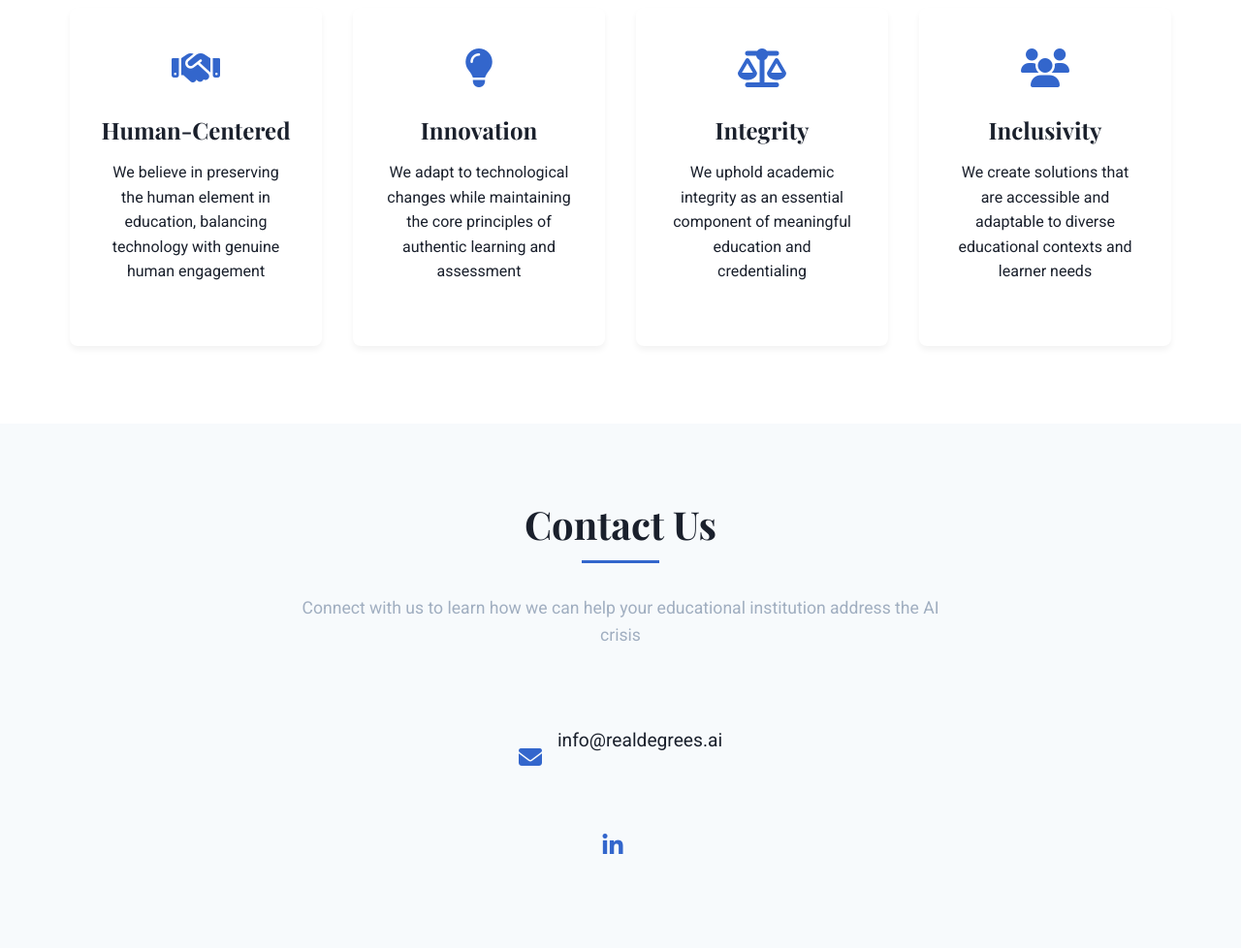
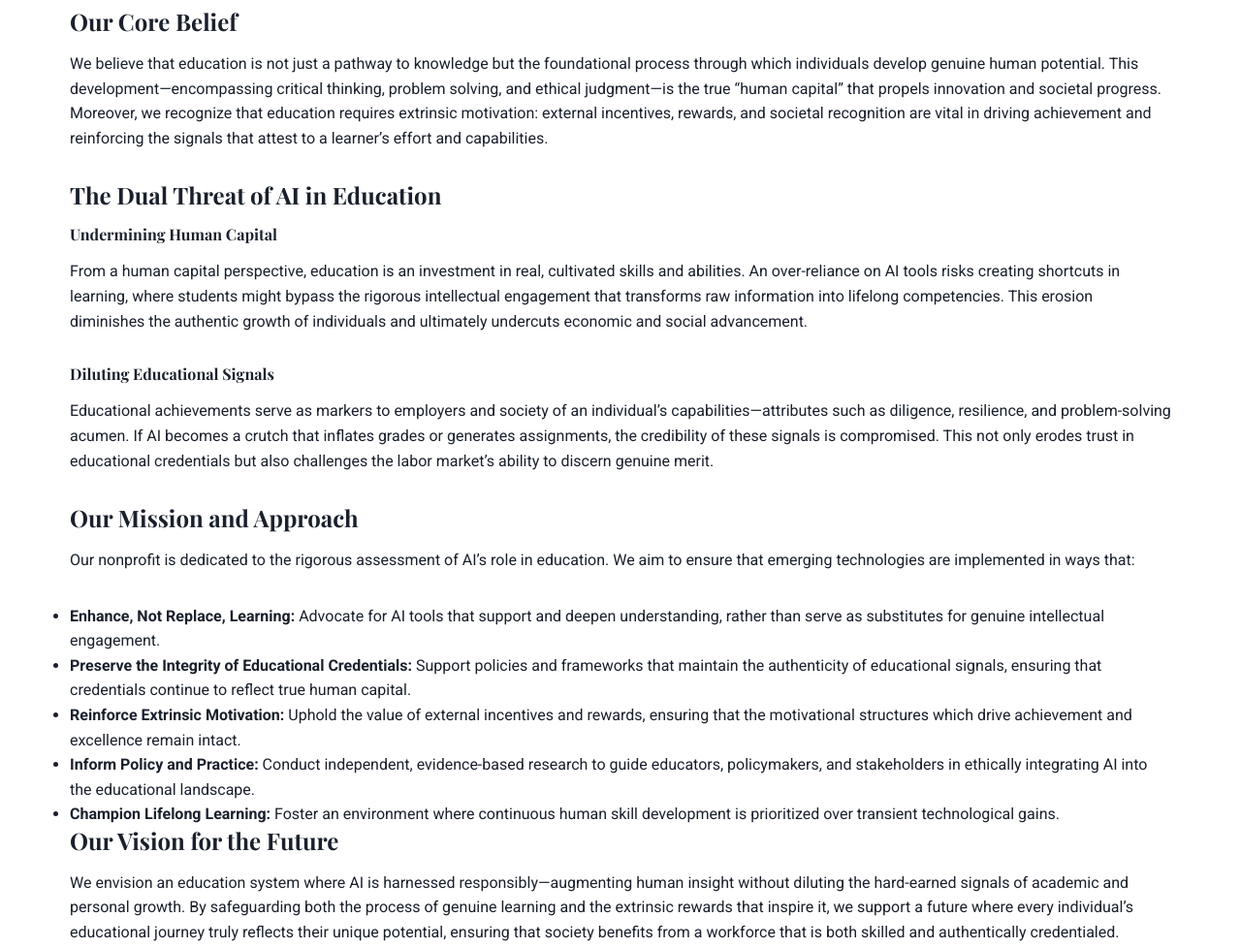
Before and after one commit to matthewdigiuseppe/RDwebsitev2, a plain HTML site: page index.html in a window 1280 px wide. Shown: the part 2620-3598 px from the top of the page at 97% size. Drawn offline with nearby package versions, Linux system fonts and the light colour scheme.

Commit message:
Update website: added philosophy section edits and final design touches

```diff
--- a/index.html
+++ b/index.html
@@ -78,7 +78,7 @@
                       <i class="fas fa-shield-alt"></i>
                   </div>
                   <h3>Auditing Assessment for AI Vulnerability</h3>
-                    <p>Evaluating assessment methods to identify vulnerabilities to AI tools and certifying AI-proof degree programs </p>
+                  <p>Evaluating assessment methods to identify vulnerabilities to AI tools and certifying AI-proof degree programs</p>
               </div>
               <div class="service-card">
                   <div class="service-icon">
@@ -130,34 +130,32 @@
               <h2>Our Philosophy</h2>
               <p>The core values that guide our approach to education in the age of AI</p>
           </div>
-            <div class="philosophy-grid">
-                <div class="philosophy-card">
-                    <div class="philosophy-icon">
-                        <i class="fas fa-handshake"></i>
+          <div class="philosophy-content">
+              <div class="philosophy-section">
+                  <h3>Our Core Belief</h3>
+                  <p>We believe that education is not just a pathway to knowledge but the foundational process through which individuals develop genuine human potential. This development—encompassing critical thinking, problem solving, and ethical judgment—is the true “human capital” that propels innovation and societal progress. Moreover, we recognize that education requires extrinsic motivation: external incentives, rewards, and societal recognition are vital in driving achievement and reinforcing the signals that attest to a learner’s effort and capabilities.</p>
               </div>
-                    <h3>Human-Centered</h3>
-                    <p>We believe in preserving the human element in education, balancing technology with genuine human engagement</p>
+              <div class="philosophy-section">
+                  <h3>The Dual Threat of AI in Education</h3>
+                  <h4>Undermining Human Capital</h4>
+                  <p>From a human capital perspective, education is an investment in real, cultivated skills and abilities. An over-reliance on AI tools risks creating shortcuts in learning, where students might bypass the rigorous intellectual engagement that transforms raw information into lifelong competencies. This erosion diminishes the authentic growth of individuals and ultimately undercuts economic and social advancement.</p>
+                  <h4>Diluting Educational Signals</h4>
+                  <p>Educational achievements serve as markers to employers and society of an individual’s capabilities—attributes such as diligence, resilience, and problem-solving acumen. If AI becomes a crutch that inflates grades or generates assignments, the credibility of these signals is compromised. This not only erodes trust in educational credentials but also challenges the labor market’s ability to discern genuine merit.</p>
               </div>
-                <div class="philosophy-card">
-                    <div class="philosophy-icon">
-                        <i class="fas fa-lightbulb"></i>
+              <div class="philosophy-section">
+                  <h3>Our Mission and Approach</h3>
+                  <p>Our nonprofit is dedicated to the rigorous assessment of AI’s role in education. We aim to ensure that emerging technologies are implemented in ways that:</p>
+                  <ul>
+                      <li><strong>Enhance, Not Replace, Learning:</strong> Advocate for AI tools that support and deepen understanding, rather than serve as substitutes for genuine intellectual engagement.</li>
+                      <li><strong>Preserve the Integrity of Educational Credentials:</strong> Support policies and frameworks that maintain the authenticity of educational signals, ensuring that credentials continue to reflect true human capital.</li>
+                      <li><strong>Reinforce Extrinsic Motivation:</strong> Uphold the value of external incentives and rewards, ensuring that the motivational structures which drive achievement and excellence remain intact.</li>
+                      <li><strong>Inform Policy and Practice:</strong> Conduct independent, evidence-based research to guide educators, policymakers, and stakeholders in ethically integrating AI into the educational landscape.</li>
+                      <li><strong>Champion Lifelong Learning:</strong> Foster an environment where continuous human skill development is prioritized over transient technological gains.</li>
+                  </ul>
               </div>
-                    <h3>Innovation</h3>
-                    <p>We adapt to technological changes while maintaining the core principles of authentic learning and assessment</p>
-                </div>
-                <div class="philosophy-card">
-                    <div class="philosophy-icon">
-                        <i class="fas fa-balance-scale"></i>
-                    </div>
-                    <h3>Integrity</h3>
-                    <p>We uphold academic integrity as an essential component of meaningful education and credentialing</p>
-                </div>
-                <div class="philosophy-card">
-                    <div class="philosophy-icon">
-                        <i class="fas fa-users"></i>
-                    </div>
-                    <h3>Inclusivity</h3>
-                    <p>We create solutions that are accessible and adaptable to diverse educational contexts and learner needs</p>
+              <div class="philosophy-section">
+                  <h3>Our Vision for the Future</h3>
+                  <p>We envision an education system where AI is harnessed responsibly—augmenting human insight without diluting the hard-earned signals of academic and personal growth. By safeguarding both the process of genuine learning and the extrinsic rewards that inspire it, we support a future where every individual’s educational journey truly reflects their unique potential, ensuring that society benefits from a workforce that is both skilled and authentically credentialed.</p>
               </div>
           </div>
       </div>
```
Lines whose indentation alone changed are shown as unchanged.
